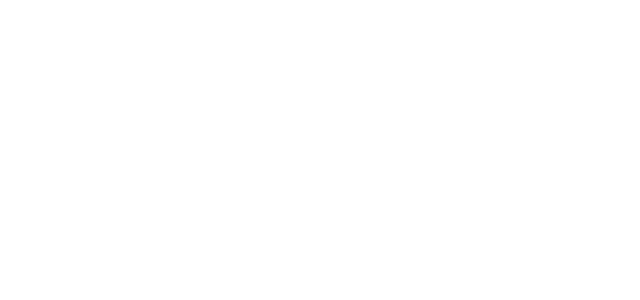
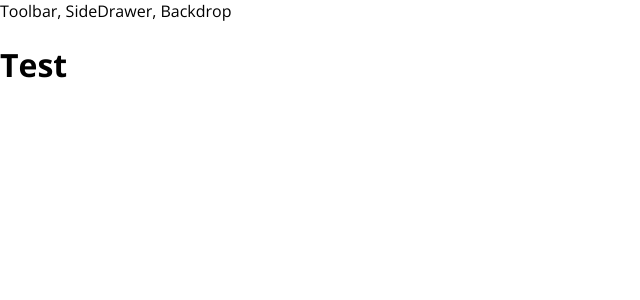
Before and after one commit to Gtes/burger-react-app, a React (Create React App) app: page / in a window 1280 px wide. Shown: the top 300 px of the page, without its empty margins (0-640 px from the left). Built offline with nearby package versions, Linux system fonts and the light colour scheme.

Commit message:
08. Creating a Layout Component

```diff
--- a/src/App.js
+++ b/src/App.js
@@ -1,7 +1,15 @@
 import React from "react";
 
+import Layout from "./components/Layout/Layout";
+
 function App() {
-    return <div></div>;
+    return (
+        <div>
+            <Layout>
+                <h1>Test</h1>
+            </Layout>
+        </div>
+    );
 }
 
 export default App;
--- /dev/null
+++ b/src/components/Layout/Layout.js
@@ -0,0 +1,12 @@
+import React from "react";
+
+import Aux from "../../hoc/Aux";
+
+const layout = (props) => (
+    <Aux>
+        <div>Toolbar, SideDrawer, Backdrop</div>
+        <main>{props.children}</main>
+    </Aux>
+);
+
+export default layout;
--- /dev/null
+++ b/src/hoc/Aux.js
@@ -0,0 +1,3 @@
+const aux = (props) => props.children
+
+export default aux
--- a/src/index.css
+++ b/src/index.css
@@ -1,11 +1,6 @@
 body {
-  margin: 0;
-  font-family: 'Open Sans', sans-serif;
-  -webkit-font-smoothing: antialiased;
-  -moz-osx-font-smoothing: grayscale;
+    margin: 0;
+    font-family: "Open Sans", sans-serif;
+    -webkit-font-smoothing: antialiased;
+    -moz-osx-font-smoothing: grayscale;
 }
-
-code {
-  font-family: source-code-pro, Menlo, Monaco, Consolas, 'Courier New',
-    monospace;
-}
```
